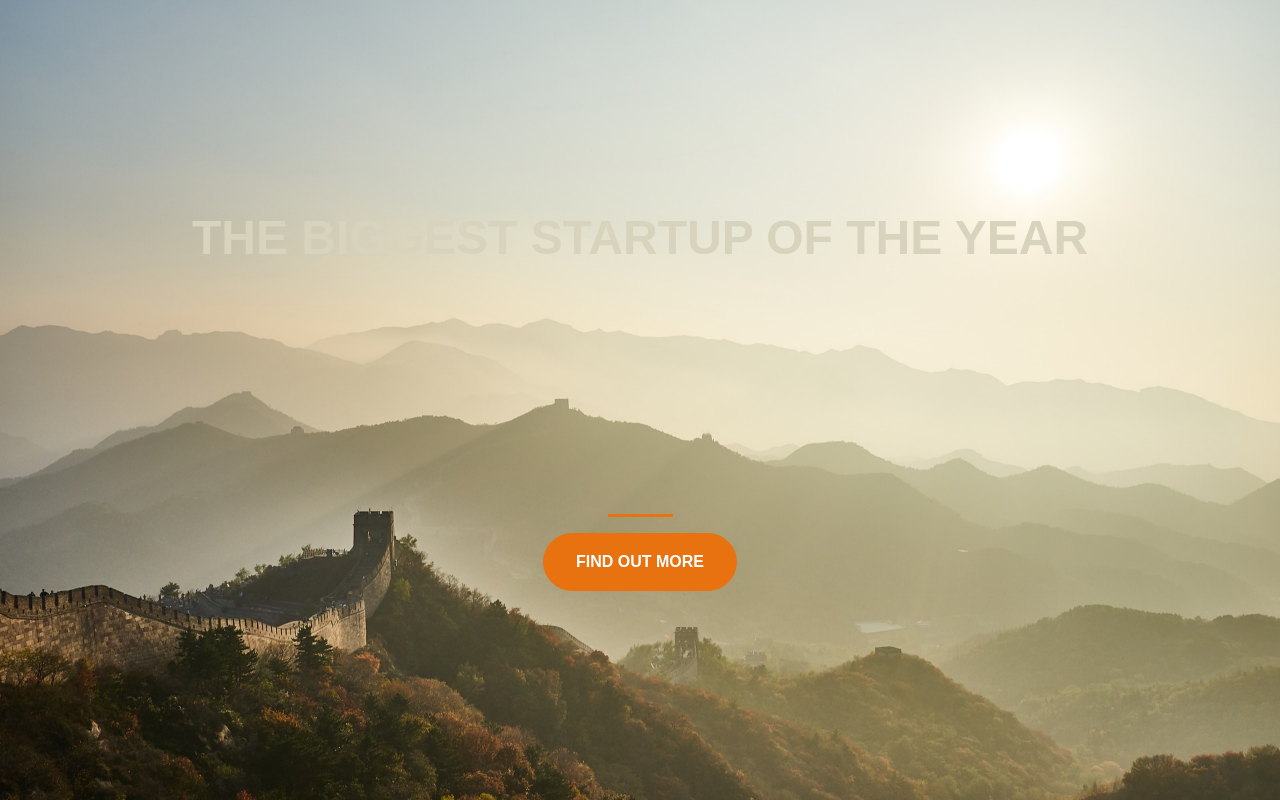
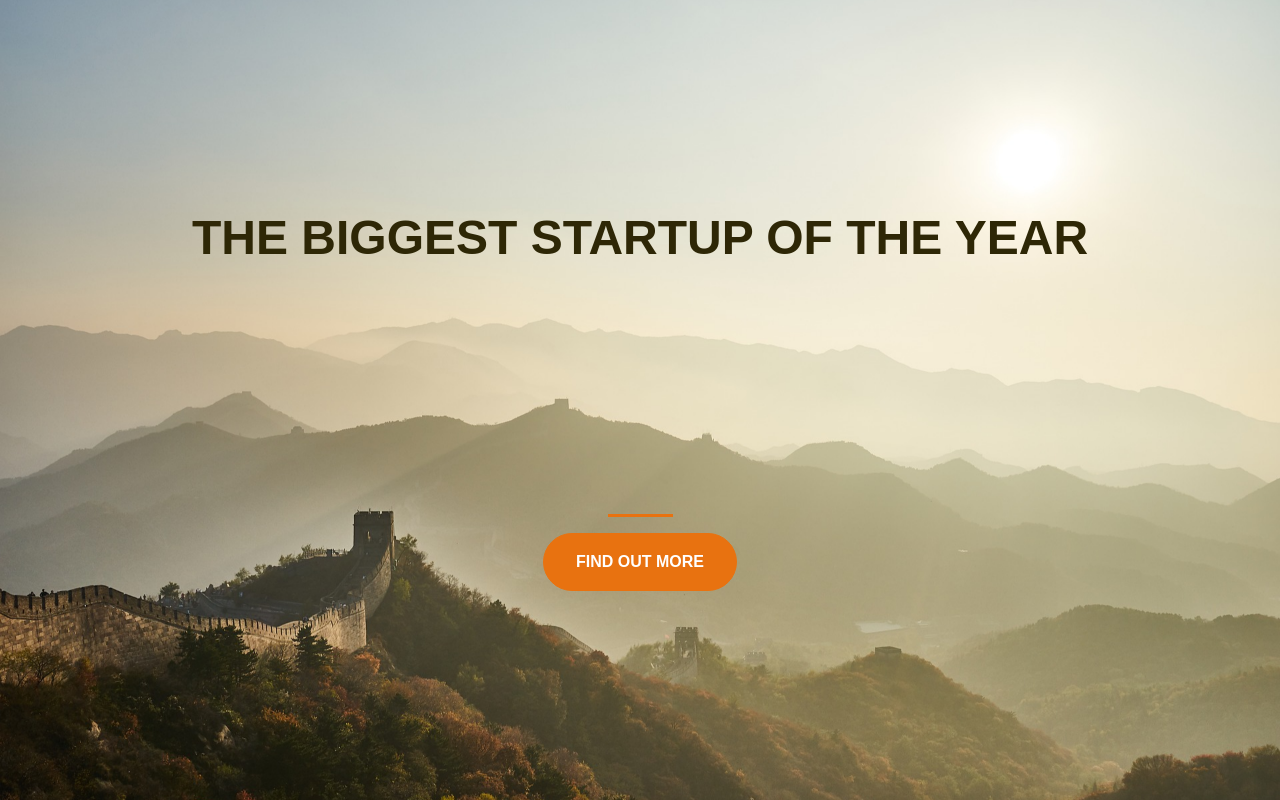
Before and after one commit to Aresgod112/Aresgod112.github.io, a plain HTML site: page index.html in a window 1280 px wide. Drawn offline with nearby package versions, Linux system fonts and the light colour scheme; a web font is replaced by a local one.

Commit message:
Update style.css

```diff
--- a/style.css
+++ b/style.css
@@ -16,7 +16,7 @@ html {
 
 h1 {
     text-transform: uppercase;
-    color: #d8d3bc;
+    color: #2e2706;
     font-size: 3rem;
 }
 
```
